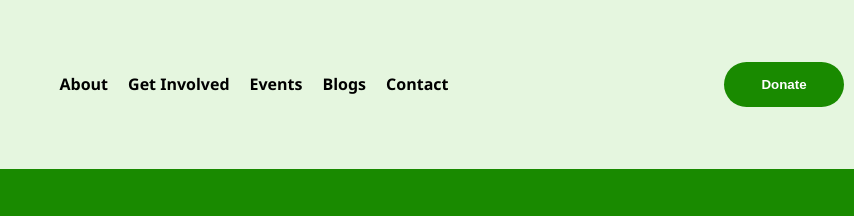
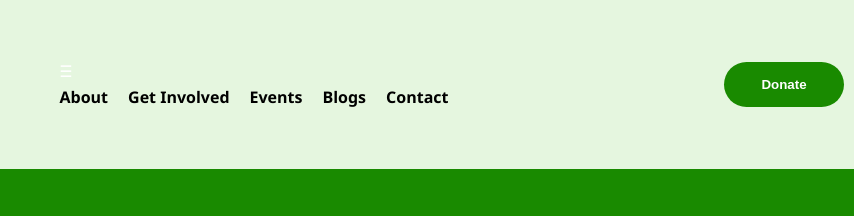
Before and after one commit to Taos-ops/NAI-ZM-web, a plain HTML site: page index.html in a window 1280 px wide. Shown: the top 216 px of the page, 426-1280 px from the left. Drawn offline with Linux system fonts and the light colour scheme.

Commit message:
Update index.html

```diff
--- a/index.html
+++ b/index.html
@@ -14,7 +14,8 @@
             <a href="index.html"><img src="IMAGES/1.png" alt="NAI-ZM Logo"></a>
         </div>
      <nav>
-            <ul>
+    <div class="hamburger" onclick="toggleMenu()">&#9776;</div> <!-- Hamburger icon -->
+    <ul id="nav-links">
         <li><a href="#about">About</a></li>
         <li><a href="#get-involved">Get Involved</a></li>
         <li><a href="#events">Events</a></li>
@@ -22,6 +23,7 @@
         <li><a href="#contact">Contact</a></li>
     </ul>
 </nav>
+
         <button class="donate-btn">Donate</button>
     </header>
 
```
Lines whose indentation alone changed are shown as unchanged.
